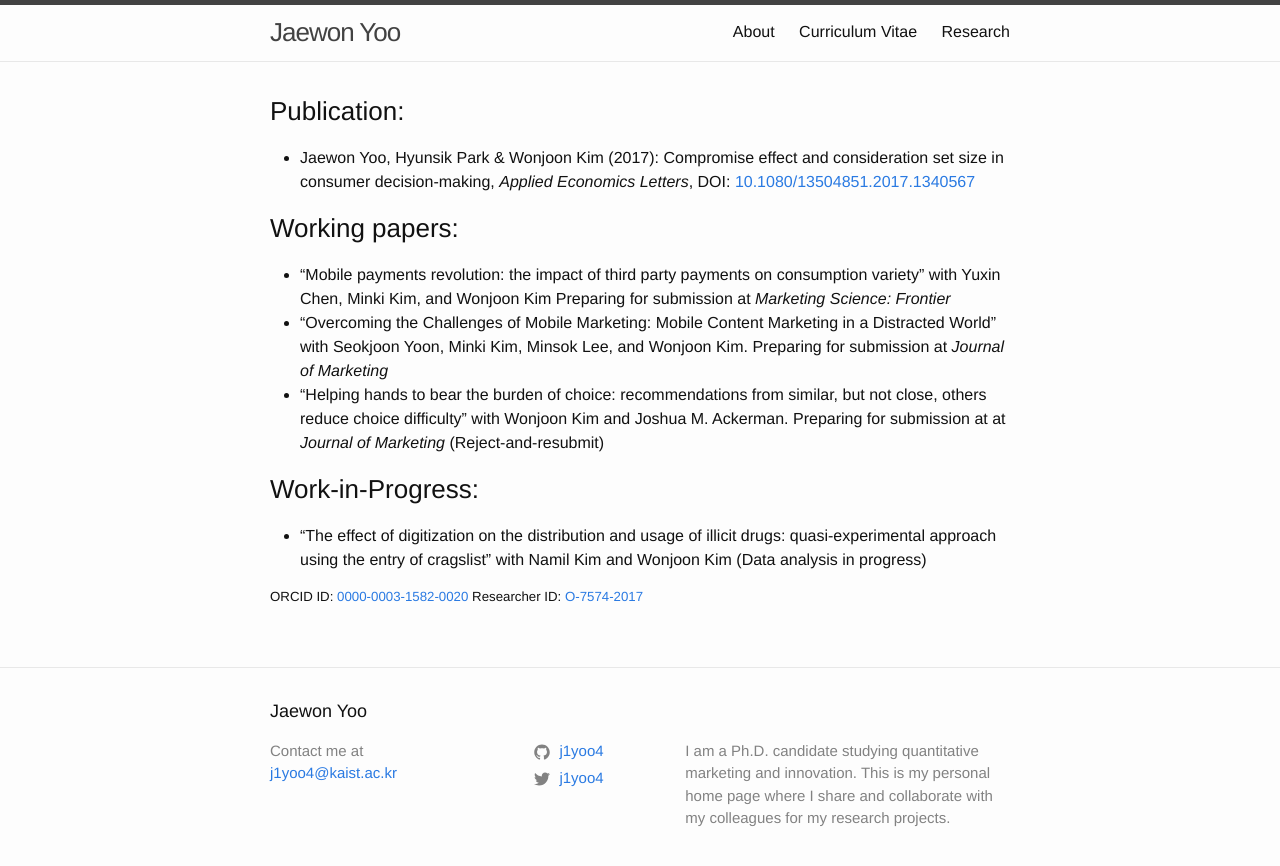
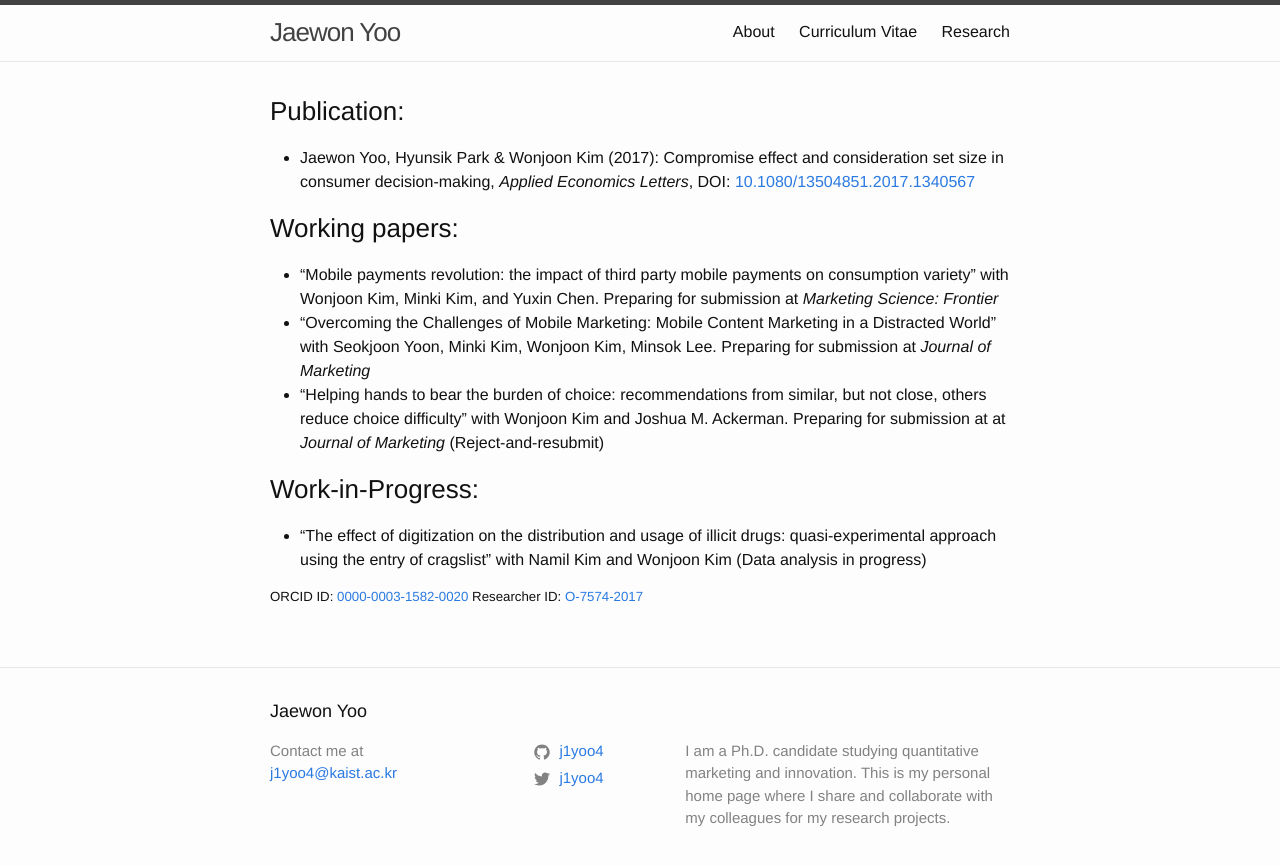
Before and after one commit to j1yoo/j1yoo.github.io, a Jekyll site: the page built from research.markdown, in a window 1280 px wide. Shown: the top 866 px of the page. Built offline with Jekyll 4.4.1, drawn with Linux system fonts in a browser that asks for light colours.

Commit message:
Update research.markdown

```diff
--- a/research.markdown
+++ b/research.markdown
@@ -8,8 +8,8 @@
 * Jaewon Yoo, Hyunsik Park & Wonjoon Kim (2017): Compromise effect and consideration set size in consumer decision-making, _Applied Economics Letters_, DOI: [10.1080/13504851.2017.1340567](http://www.tandfonline.com/doi/abs/10.1080/13504851.2017.1340567){:target="_blank"}
 
 ### Working papers:
-* "Mobile payments revolution: the impact of third party payments on consumption variety" with Yuxin Chen, Minki Kim, and Wonjoon Kim Preparing for submission at _Marketing Science: Frontier_
-* "Overcoming the Challenges of Mobile Marketing: Mobile Content Marketing in a Distracted World" with Seokjoon Yoon, Minki Kim, Minsok Lee, and Wonjoon Kim. Preparing for submission at _Journal of Marketing_
+* "Mobile payments revolution: the impact of third party mobile payments on consumption variety" with Wonjoon Kim, Minki Kim, and Yuxin Chen. Preparing for submission at _Marketing Science: Frontier_
+* "Overcoming the Challenges of Mobile Marketing: Mobile Content Marketing in a Distracted World" with Seokjoon Yoon, Minki Kim, Wonjoon Kim, Minsok Lee. Preparing for submission at _Journal of Marketing_
 * "Helping hands to bear the burden of choice: recommendations from similar, but not close, others reduce choice difficulty" with Wonjoon Kim and Joshua M. Ackerman. Preparing for submission at at _Journal of Marketing_ (Reject-and-resubmit)
 
 ### Work-in-Progress:
```
